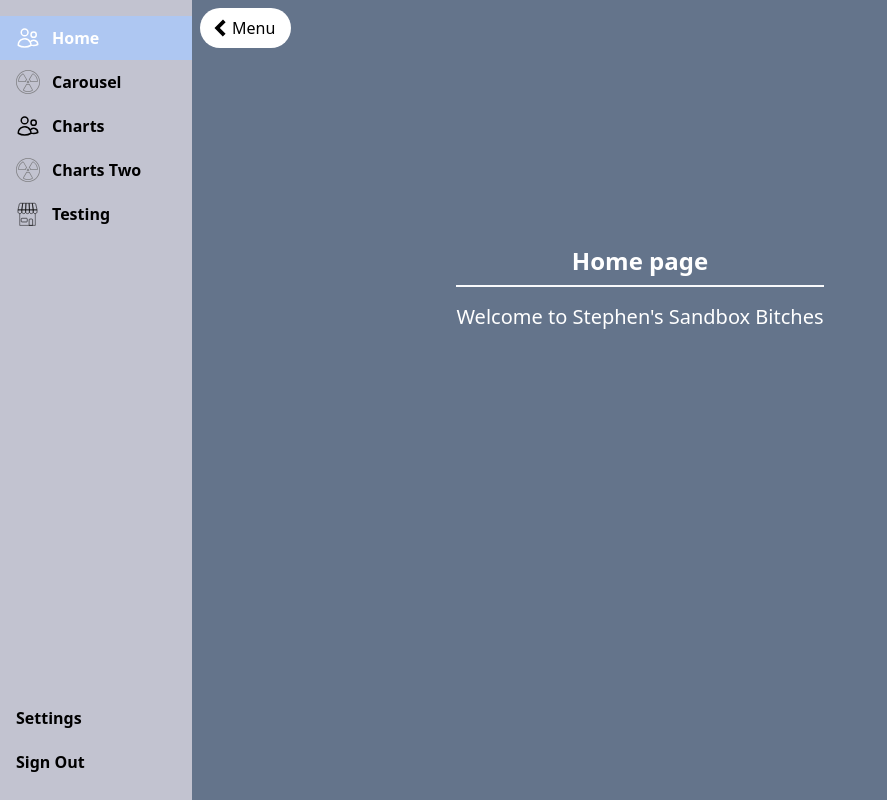
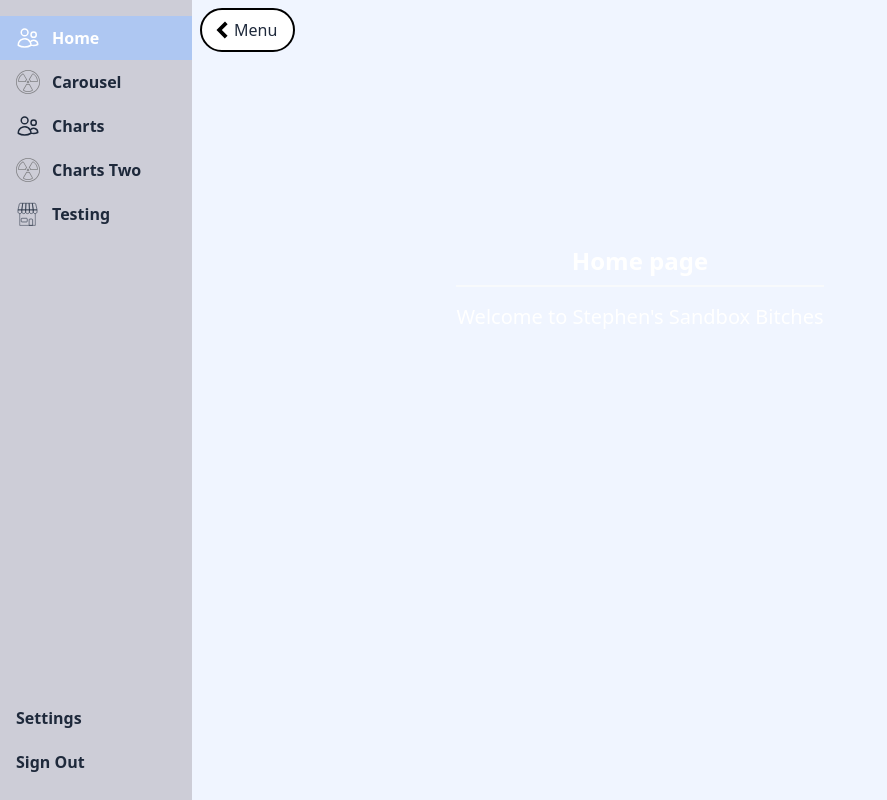
Before and after one commit to SNelson723/dcr_sandbox, a React (Vite) app: page / in a window 1280 px wide. Shown: the whole page, without its empty margins (0-887 px from the left). Built offline with nearby package versions, Linux system fonts and the light colour scheme; no server answers.

Commit message:
Replicates more of the theme styling from CounterCtrlV2

```diff
--- a/src/css/index.css
+++ b/src/css/index.css
@@ -14,6 +14,7 @@ body {
 }
 
 :root {
+  --color-bkg: 240 245 255;
   --color-blue: #3b82f6;
   --color-orange: #f97316;
   --color-green: #10b981;
--- a/src/pages/App.tsx
+++ b/src/pages/App.tsx
@@ -42,7 +42,7 @@ const App = () => {
   }, [awsUrl, arn, dashId]);
 
   return (
-    <div className="w-screen h-screen bg-slate-500">
+    <div className="w-screen h-screen bg-bkg text-themeText">
       <div className="w-full flex flex-col items-center">
         <NavMenu />
         <div className="flex-1 justify-center align-center place-items-center h-full">
--- a/src/pages/ChartPage.tsx
+++ b/src/pages/ChartPage.tsx
@@ -120,7 +120,7 @@ const ChartPage = () => {
             ]}
             activeOuterRadiusOffset={10}
             arcLinkLabelsSkipAngle={10}
-            arcLinkLabelsTextColor="white"
+            arcLinkLabelsTextColor="black"
             arcLinkLabelsThickness={2}
             arcLinkLabelsColor={{ from: "color" }}
             arcLabelsSkipAngle={10}
@@ -148,7 +148,7 @@ const ChartPage = () => {
             ]}
             activeOuterRadiusOffset={8}
             arcLinkLabelsSkipAngle={10}
-            arcLinkLabelsTextColor="white"
+            arcLinkLabelsTextColor="black"
             arcLinkLabelsThickness={2}
             arcLinkLabelsColor={{ from: "color" }}
             arcLabelsSkipAngle={10}
--- a/src/pages/NavMenu.tsx
+++ b/src/pages/NavMenu.tsx
@@ -23,7 +23,7 @@ const NavMenu = () => {
         data-open="true"
         className="
           z-50 flex flex-col py-4 justify-between absolute left-0 top-0 bg-[rgb(205,205,215)] font-medium overflow-hidden transition-all duration-500
-          data-[open=true]:w-48 data-[open=true]:h-full data-[open=true]:bg-opacity-90 data-[open=false]:w-0 data-[open=false]:h-0 data-[open=false]:opacity-0
+          data-[open=true]:w-48 data-[open=true]:h-full data-[open=true]:bg-opacity-100 data-[open=false]:w-0 data-[open=false]:h-0 data-[open=false]:opacity-0
         "
       >
         <div className="flex flex-col">
@@ -34,9 +34,7 @@ const NavMenu = () => {
               draggable={false}
               className={({ isActive }) =>
                 `${baseClass} ${
-                  isOpen
-                    ? "w-full opacity-100"
-                    : "w-0 opacity-0"
+                  isOpen ? "w-full opacity-100" : "w-0 opacity-0"
                 } ${isActive ? activeClass : ""}`
               }
             >
@@ -66,7 +64,8 @@ const NavMenu = () => {
       <div
         ref={iconRef}
         data-open="true"
-        className="z-50 flex absolute data-[open=true]:left-48 ml-2 data-[open=false]:left-0 top-2 rounded-full p-2 bg-white cursor-pointer transition-all duration-500"
+        className={`z-50 flex absolute data-[open=true]:left-48 ml-2 data-[open=false]:left-0 top-2 rounded-full
+          p-2 bg-white cursor-pointer transition-all duration-500 border-2 ${isOpen ? "border-black/100" : "border-black/40"}`}
         onClick={handleRef}
       >
         <ChevronRight
--- a/src/pages/Testing.tsx
+++ b/src/pages/Testing.tsx
@@ -1,7 +1,7 @@
 const Testing = () => {
   return (
     <div className="flex flex-col items-center justify-center h-screen">
-      <div className="px-12 text-2xl font-medium text-white bg-purple-400 py-2 rounded-lg shadow-lg">
+      <div className="px-12 text-2xl font-medium bg-blue-200 py-2 rounded-lg shadow-lg">
         <h1 className="mb-4">Testing Page</h1>
         <p className="mb-4">This is a placeholder for testing purposes.</p>
       </div>
--- a/tailwind.config.js
+++ b/tailwind.config.js
@@ -3,6 +3,10 @@ export default {
   content: ["./index.html", "./src/**/*.{js,ts,jsx,tsx}"],
   theme: {
     extend: {
+      colors: {
+        bkg: "rgb(var(--color-bkg) / <alpha-value>)",
+        themeText: "rgb(var(--color-themeText) / <alpha-value>)",
+      },
       keyframes: {
         fadeIn: {
           "0%": { opacity: "0" },
```
